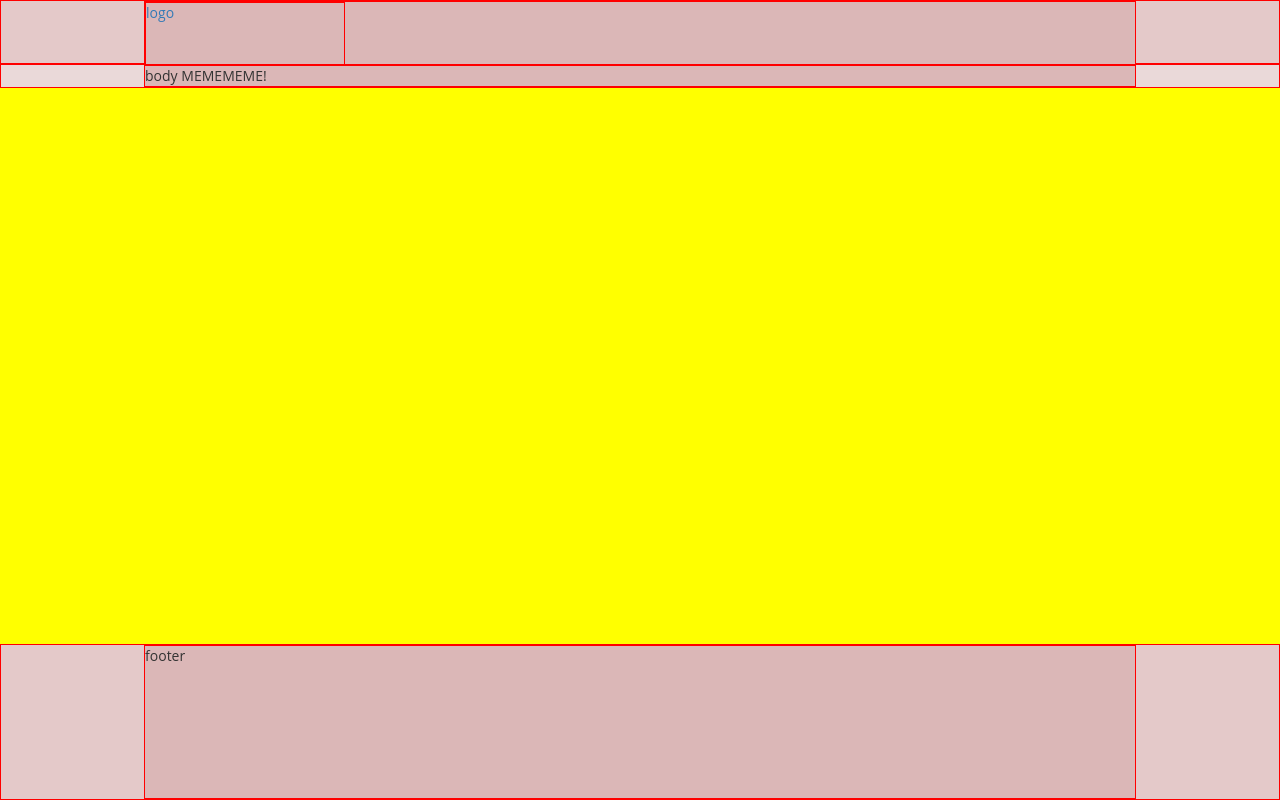
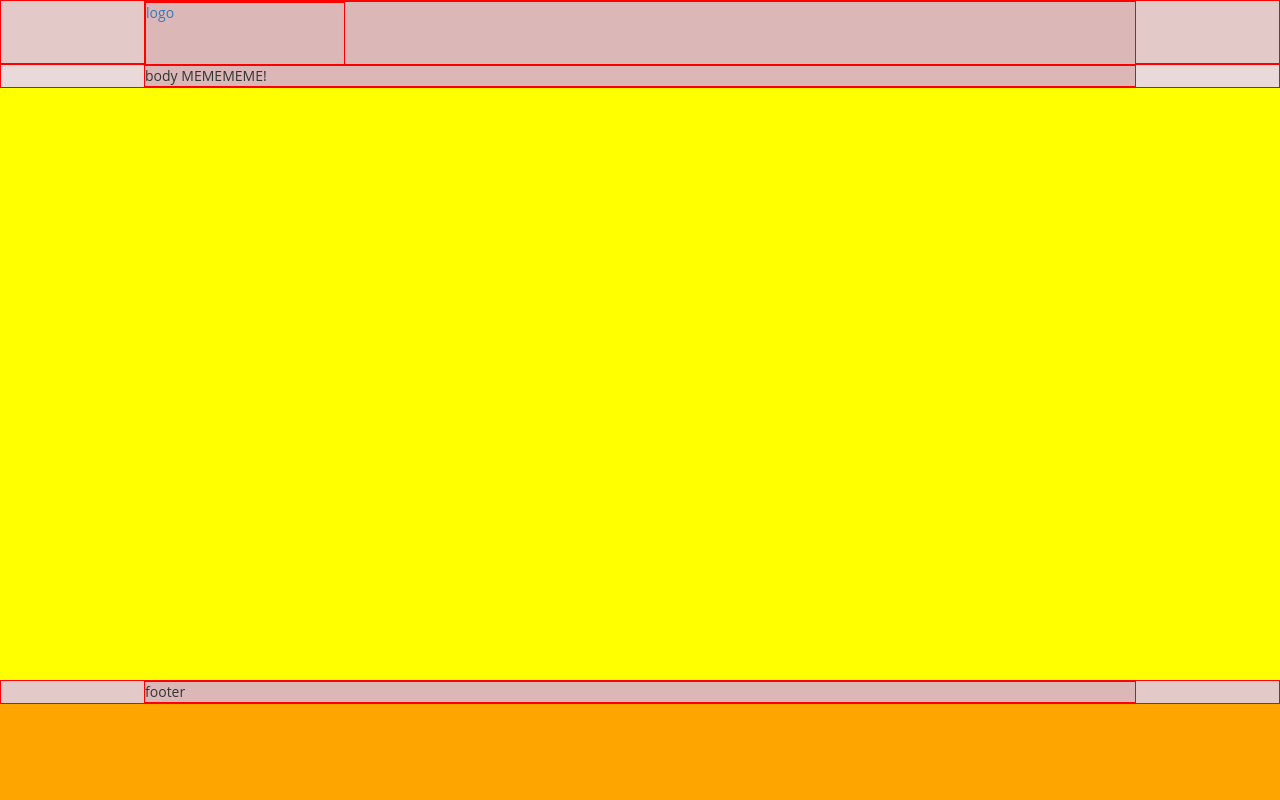
Before and after one commit to gutierr3z/angularpractice1, an Angular app: page / in a window 1280 px wide. Built offline with nearby package versions, Linux system fonts and the light colour scheme.

Commit message:
practice

```diff
--- a/src/assets/css/borderred.css
+++ b/src/assets/css/borderred.css
@@ -48,7 +48,12 @@ header > section {
 
 footer > section > section {
     /* structure */
-    min-height: 12vmax;
+    /* min-height: 12vmax; */
+}
+
+footer {
+    /* structure */
+    height: 15vmax;
 }
 
 header > section > section,
@@ -179,6 +184,10 @@ END : GENERAL : FONTS
 START : GENERAL : APPEARANCE
 */
 
+footer {
+    /* appearance */
+    background-color: orange
+}
 
 header > section,
 main > section,
@@ -285,6 +294,11 @@ END : GALLERY : APPEARANCE
         height: 8vmin;
     }
 
+    footer {
+        /* structure */
+        height: 15vmin;
+    }
+
     footer > section > section {
         /* structure */
         min-height: 12 vmin;
```
